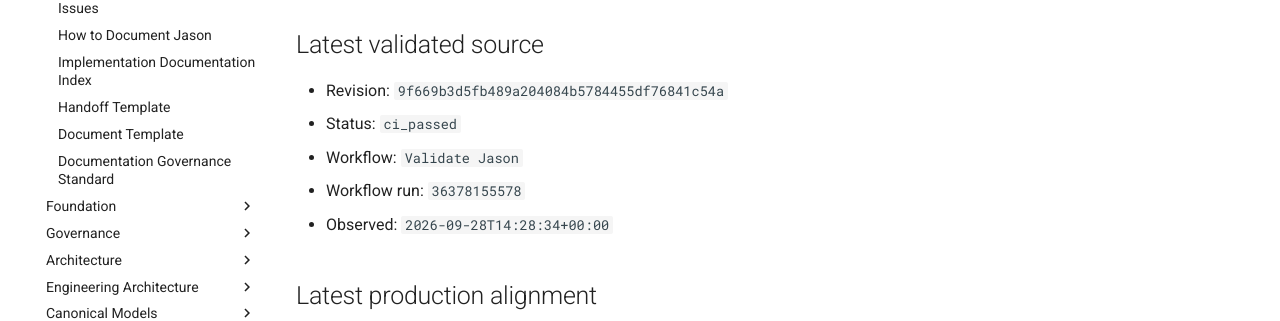
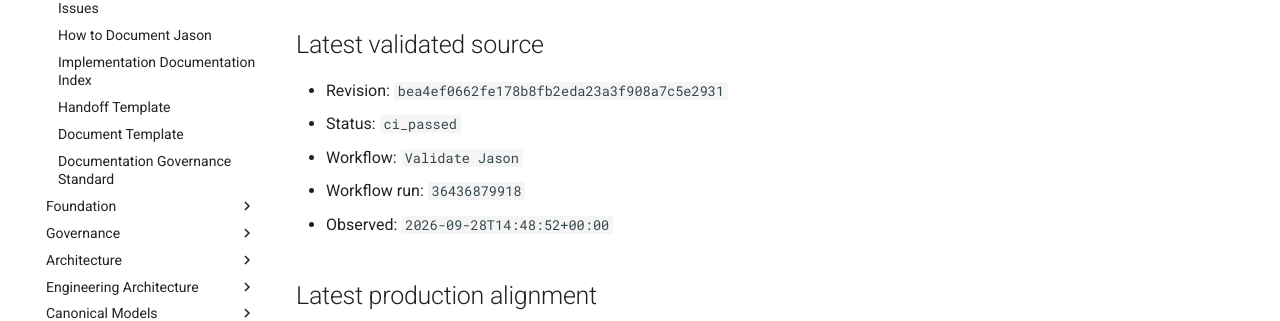
Before and after one commit to al-teamaot-com/jason, an MkDocs documentation site: the page built from docs/control/AUTOMATED-CHANGE-STATE.md, in a window 1280 px wide and 1163 px high. Shown: the part 337-658 px from the top of the window. Built offline with MkDocs 1.6.1 and Material for MkDocs 9.7.7, drawn with Linux system fonts in a browser that asks for light colours; comment, search, counter and statistics services are not loaded.

Commit message:
Reconcile automated documentation state for bea4ef0662fe

```diff
--- a/docs/control/AUTOMATED-CHANGE-STATE.md
+++ b/docs/control/AUTOMATED-CHANGE-STATE.md
@@ -8,11 +8,11 @@
 
 ## Latest validated source
 
-- Revision: `9f669b3d5fb489a204084b5784455df76841c54a`
+- Revision: `bea4ef0662fe178b8fb2eda23a3f908a7c5e2931`
 - Status: `ci_passed`
 - Workflow: `Validate Jason`
-- Workflow run: `36378155578`
-- Observed: `2026-09-28T14:28:34+00:00`
+- Workflow run: `36436879918`
+- Observed: `2026-09-28T14:48:52+00:00`
 
 ## Latest production alignment
 
```
Also changed, not shown: docs/control/AUTOMATED-CHANGE-STATE.json (+4 -4 lines).
